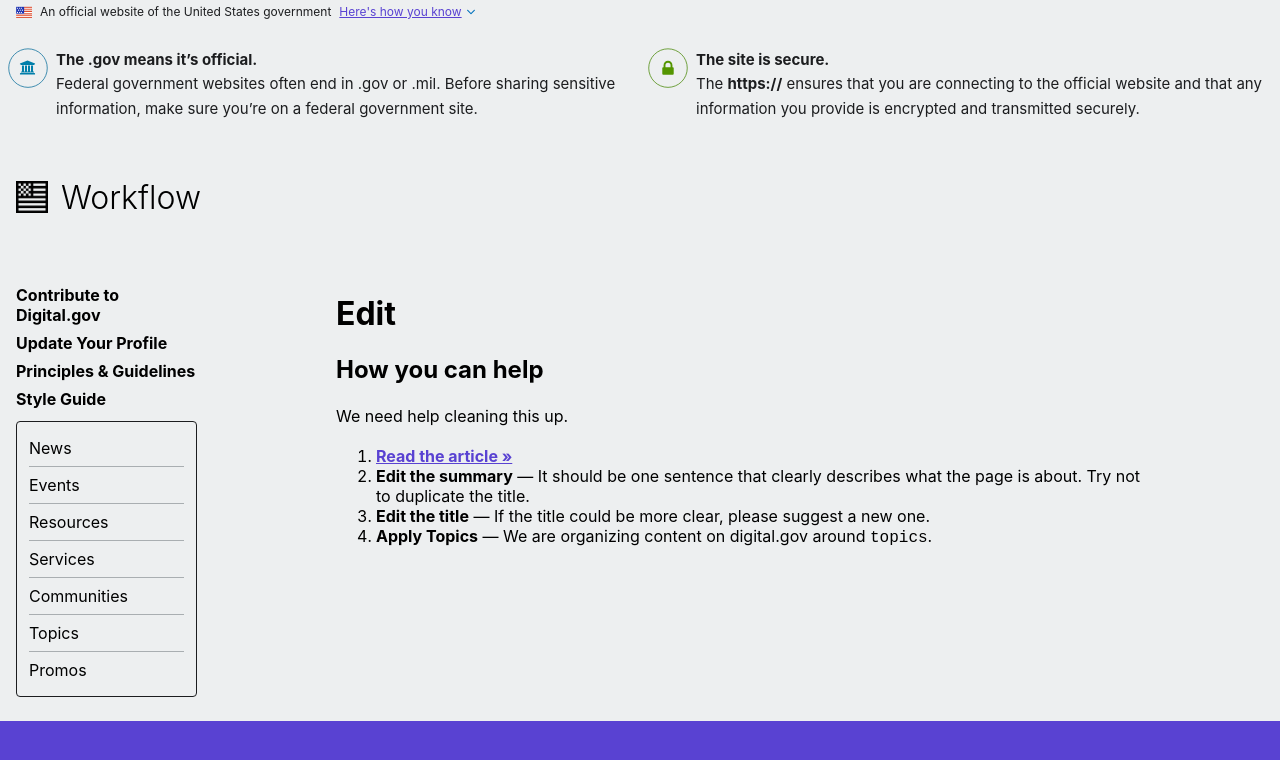
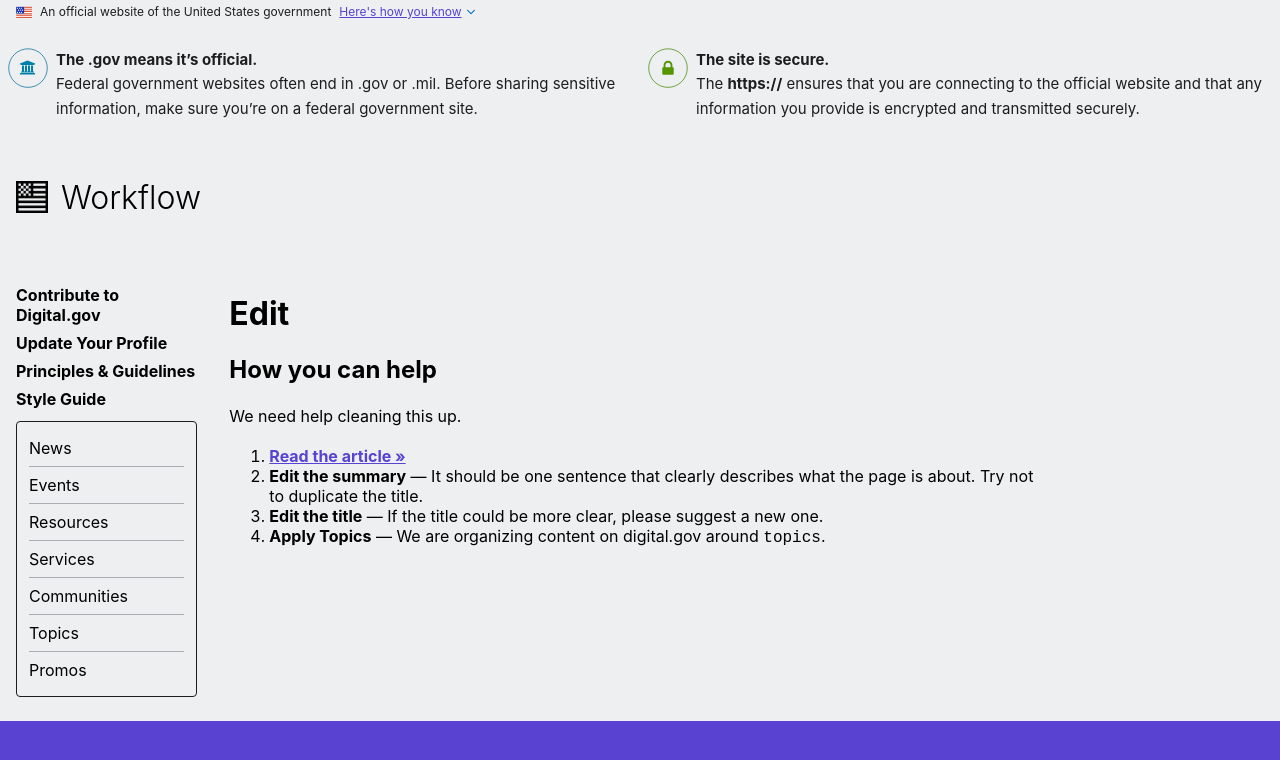
Before and after one commit to GSA/digitalgov-workflow, a Jekyll site: the page built from _pages/edit.md, in a window 1280 px wide. Shown: the top 760 px of the page. Built offline with Jekyll 4.4.1, drawn with Linux system fonts in a browser that asks for light colours; some web fonts are replaced; a script that is not in the unit is left out; comment, search, counter and statistics services are not loaded.

Commit message:
updating col structure

```diff
--- a/_layouts/default.html
+++ b/_layouts/default.html
@@ -30,7 +30,7 @@
             {% include docs-nav.html %}
             {% include edit-nav.html %}
           </div>
-          <div class="grid-col-12 tablet:grid-col-8 tablet:grid-offset-1">
+          <div class="grid-col-12 tablet:grid-col-8">
             {{ content }}
           </div>
         </div>
```
